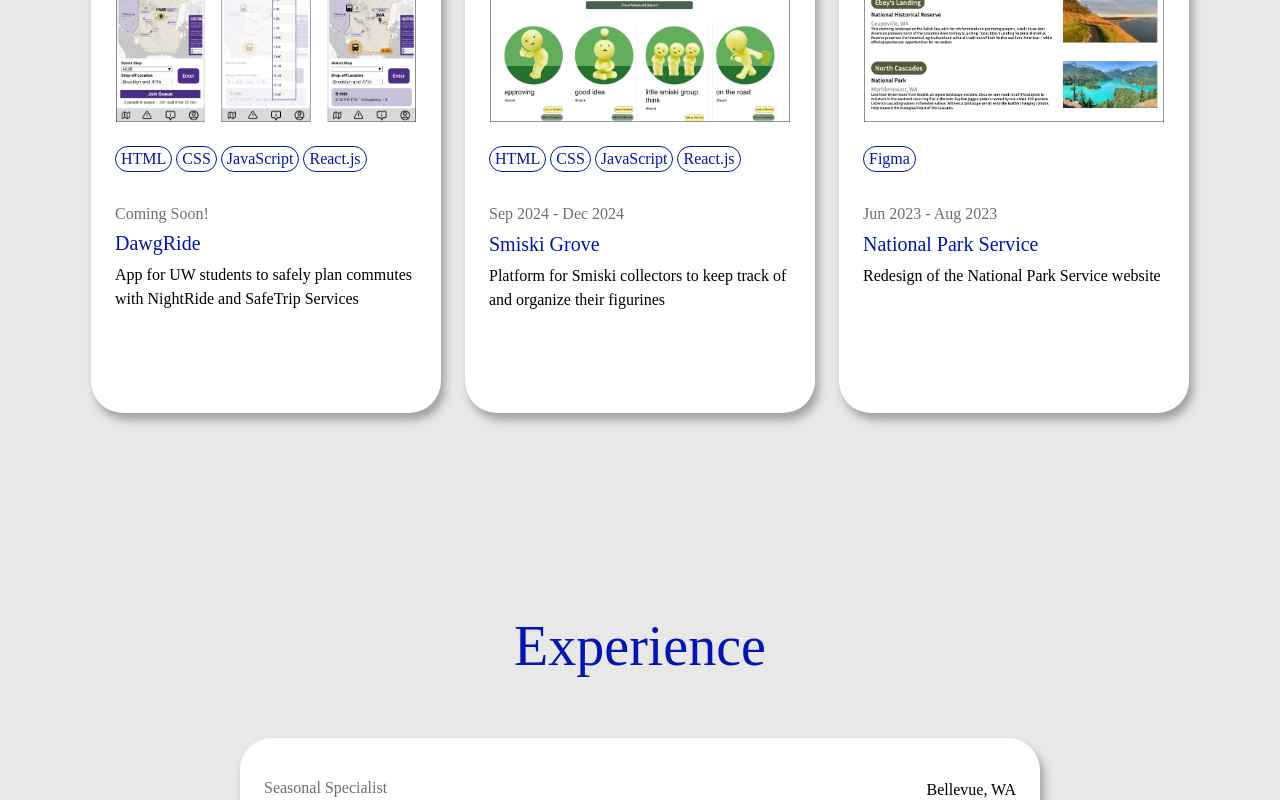
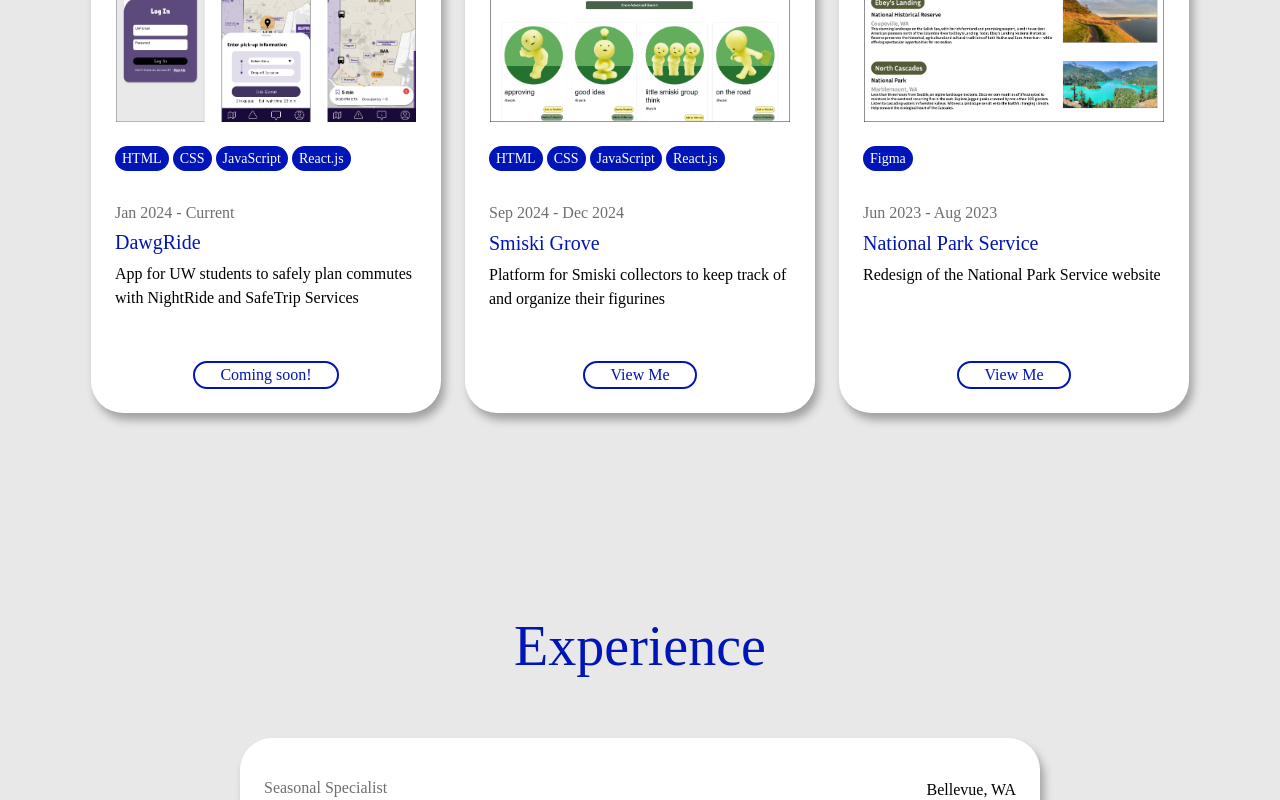
Before and after one commit to achan124/portfolio, a React (Vite) app: page / in a window 1280 px wide. Shown: the part 1160-1960 px from the top of the page. Built offline with nearby package versions, Linux system fonts and the light colour scheme; a web font is replaced by a local one.

Commit message:
project links

```diff
--- a/src/Projects.jsx
+++ b/src/Projects.jsx
@@ -5,22 +5,28 @@ export function Projects() {
             name: "DawgRide",
             img: ["/img/dawgRide.png", "dawgRide interface"],
             techStack: ["HTML", "CSS", "JavaScript", "React.js"],
-            dates: "Coming Soon!",
-            desc: "App for UW students to safely plan commutes with NightRide and SafeTrip Services"
+            dates: "Jan 2024 - Current",
+            desc: "App for UW students to safely plan commutes with NightRide and SafeTrip Services",
+            linkText: "Coming soon!",
+            link: "#"
         },
         {
             name: "Smiski Grove",
             img: ["/img/smiskiGrove.png", "smiskiGrove interface"],
             techStack: ["HTML", "CSS", "JavaScript", "React.js"],
             dates: "Sep 2024 - Dec 2024",
-            desc: "Platform for Smiski collectors to keep track of and organize their figurines"
+            desc: "Platform for Smiski collectors to keep track of and organize their figurines",
+            linkText: "View Me",
+            link: "https://github.com/achan124/smiski-grove"
         },
         {
             name: "National Park Service",
             img: ["/img/NPS.png", "national park service interface"],
             techStack: ["Figma"],
             dates: "Jun 2023 - Aug 2023",
-            desc: "Redesign of the National Park Service website"
+            desc: "Redesign of the National Park Service website",
+            linkText: "View Me",
+            link: "https://www.figma.com/proto/7VlnJ5hHSkksXOLBohpSRu/UXplorers-Team-Projects?node-id=821-4172&starting-point-node-id=821%3A4172"
         }
     ]
 
@@ -42,7 +48,7 @@ function ProjectCard({ project }) {
             <div className="mx-auto pt-3">
                 <img src={project.img[0]} alt={project.img[1]} />
             </div>
-            <div className="p-4">
+            <div className="p-4 d-flex flex-column flex-grow-1">
                 <div className="d-flex gap-1">
                     {project.techStack.map((tech, index) => (
                         <p key={index} className="techStack">{tech}</p>
@@ -50,7 +56,10 @@ function ProjectCard({ project }) {
                 </div>
                 <h4 className="pt-3">{project.dates}</h4>
                 <h3>{project.name}</h3>
-                <p>{project.desc}</p>
+                <p className="flex-grow-1">{project.desc}</p>
+                <div className="d-flex justify-content-center">
+                    <a href={project.link} target="_blank" className="projLink">{project.linkText}</a>
+                </div>
             </div>
         </div>
     )
--- a/src/styles.css
+++ b/src/styles.css
@@ -36,7 +36,7 @@ nav {
     margin-top: 12px;
 }
 
-button:hover, .checkOutWork:hover {
+button:hover, .checkOutWork:hover, .projLink:hover {
     filter: drop-shadow(4px 4px 4px #0015B7);
     transition: 0.1s;
 }
@@ -94,7 +94,7 @@ h4 {
 
 button, .checkOutWork {
     background-color: #E8E8E8;
-    border: 2px solid #0015B7;
+    border: 2px solid #0015b7a6;
     border-radius: 14px;
     padding: 0px 25px;
     height: 50px;
@@ -112,12 +112,20 @@ button, .checkOutWork {
 }
 
 .techStack {
+    font-size: 14px;
+    background-color: #0015B7;
+    color: white;
+    border-radius: 20px;
+    padding: 2px 7px;
+}
+
+.projLink {
+    text-decoration: none;
     background-color: white;
-    border: 1px solid #0015B7;
-    color: #0015B7;
-    border-radius: 20px;
-    padding-left: 5px;
-    padding-right: 5px;
+    border: 2px solid #0015B7;
+    border-radius: 14px;
+    padding: 0px 25px;
+
 }
 
 ul {
```
Also changed, not shown: public/img/cartoonMe.png (deleted), public/img/dawgRide.png.
